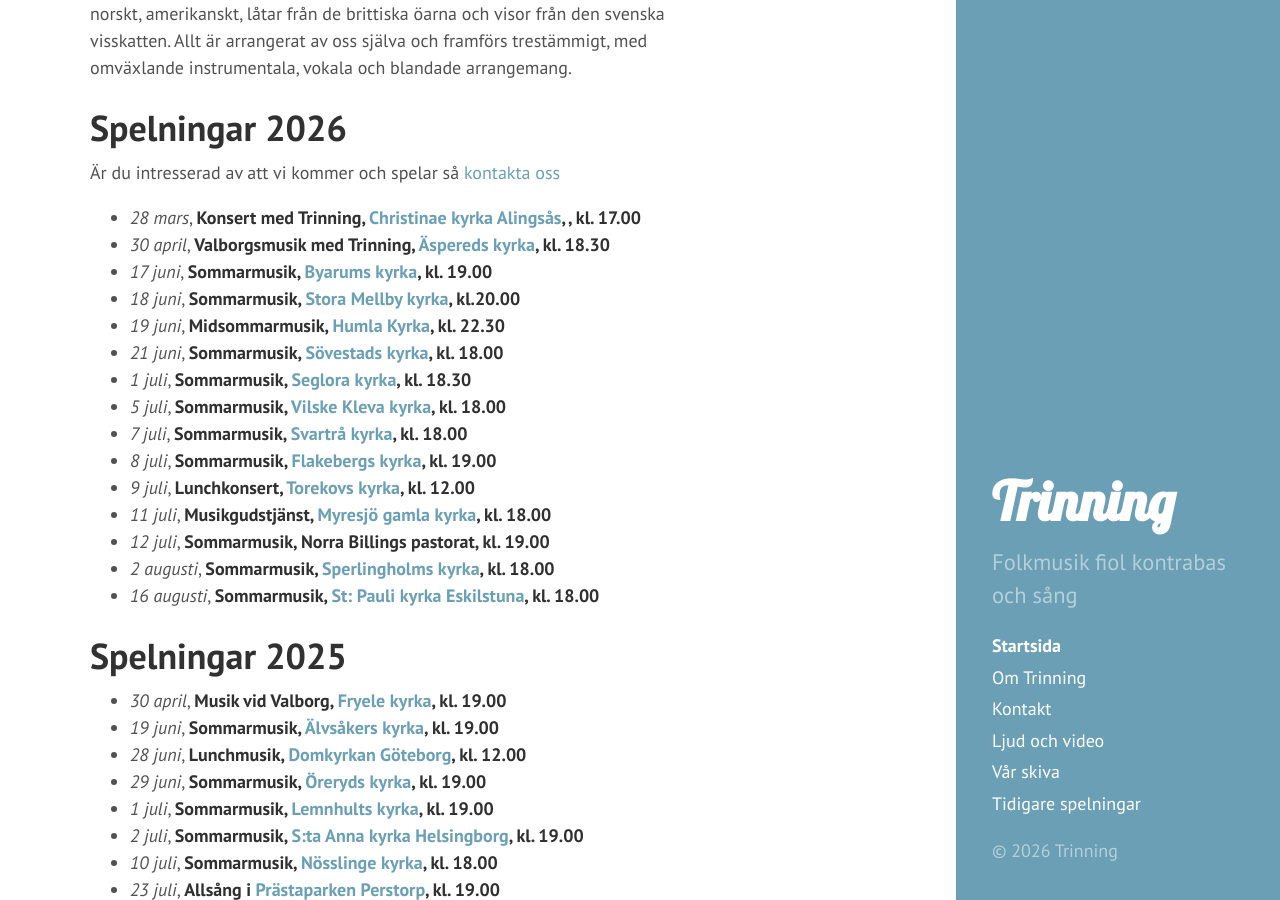
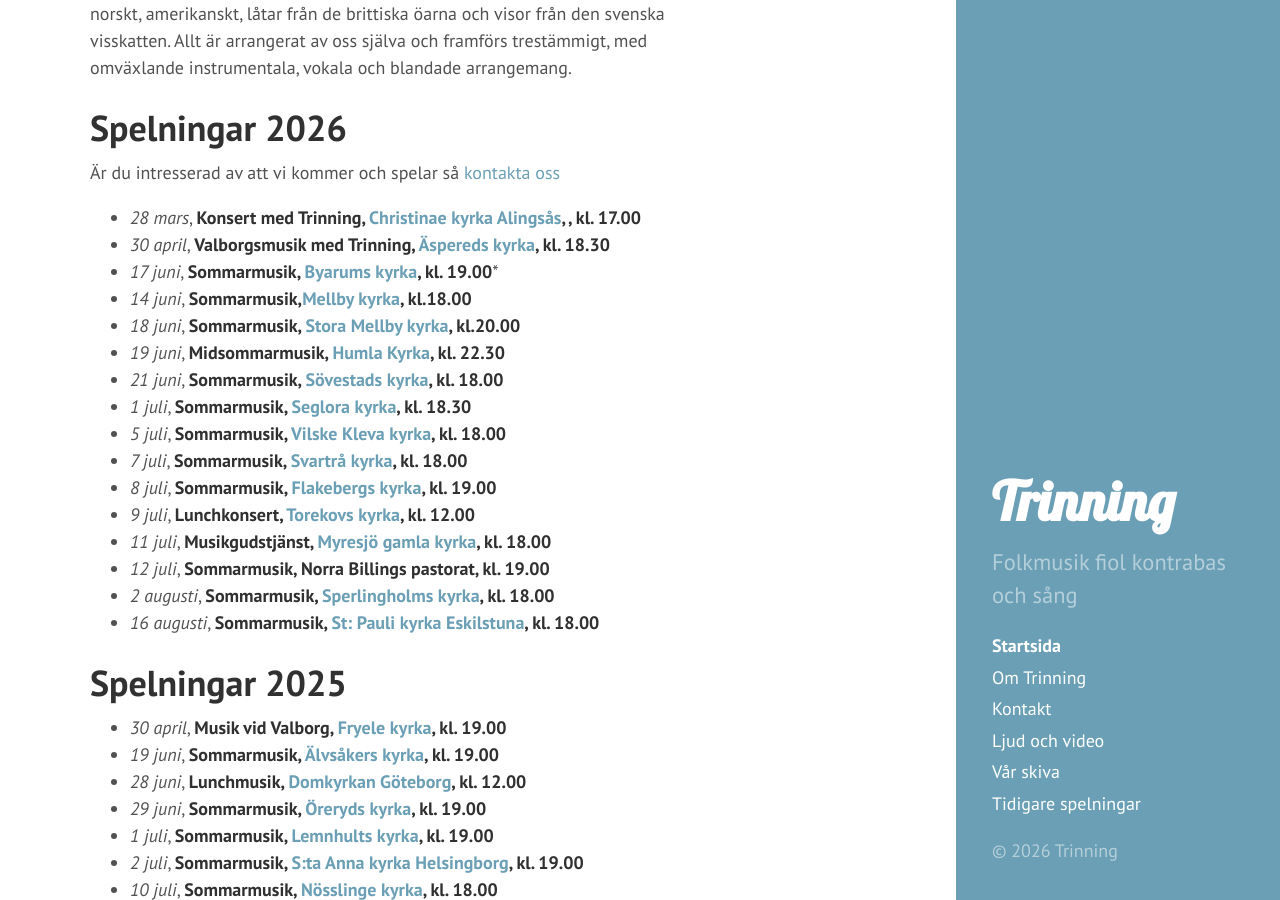
Before and after one commit to trinning/trinning.github.io, a Jekyll site: the page built from index.md, in a window 1280 px wide and 900 px high, scrolled down 656 px. Built offline with Jekyll 4.4.1, drawn with Linux system fonts in a browser that asks for light colours.

Commit message:
Update index.md

```diff
--- a/index.md
+++ b/index.md
@@ -15,7 +15,8 @@ in lite norskt, amerikanskt, låtar från de brittiska öarna och visor från de
 Är du intresserad av att vi kommer och spelar så [kontakta oss]({{ '/kontakt/' | relative_url }})
 * *28 mars*, **Konsert med Trinning, [Christinae kyrka Alingsås](https://maps.app.goo.gl/jtt1ZtTrV1krAVhG6 "Karta till spelningen"), , kl. 17.00**
 * *30 april*, **Valborgsmusik med Trinning, [Äspereds kyrka](https://maps.app.goo.gl/xwMU7xb7mkiFkrDXA "Karta till spelningen"), kl. 18.30**
-* *17 juni*, **Sommarmusik, [Byarums kyrka](https://maps.app.goo.gl/KjXnnfnZDnGJ4zwc6 "Karta till spelningen"), kl. 19.00**
+* *17 juni*, **Sommarmusik, [Byarums kyrka](https://maps.app.goo.gl/KjXnnfnZDnGJ4zwc6 "Karta till spelningen"), kl. 19.00***
+* *14 juni*, **Sommarmusik,[Mellby kyrka](https://maps.app.goo.gl/b3bH2WixPCTXEEdB8 "Karta till spelningen"), kl.18.00**
 * *18 juni*, **Sommarmusik, [Stora Mellby kyrka](https://maps.app.goo.gl/RKkV4sK1HFKyCaLQ6 "Karta till spelningen"), kl.20.00**
 * *19 juni*, **Midsommarmusik, [Humla Kyrka](https://maps.app.goo.gl/iWnR37oWds3kfNP58 "Karta till spelningen"), kl. 22.30**
 * *21 juni*, **Sommarmusik, [Sövestads kyrka](https://maps.app.goo.gl/iYeKNR4Jm2HD6DEN7 "Karta till spelningen"), kl. 18.00**
```
